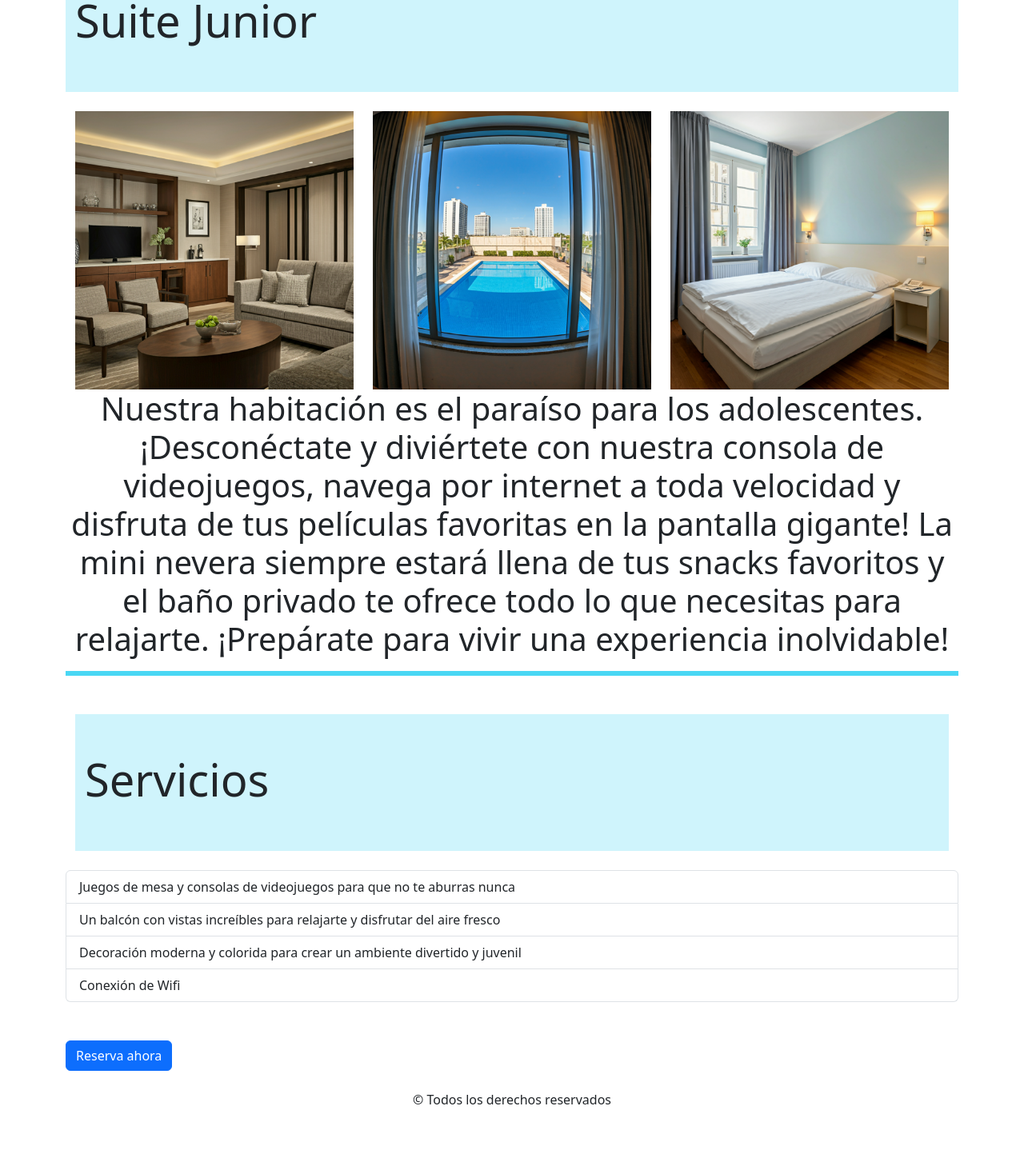
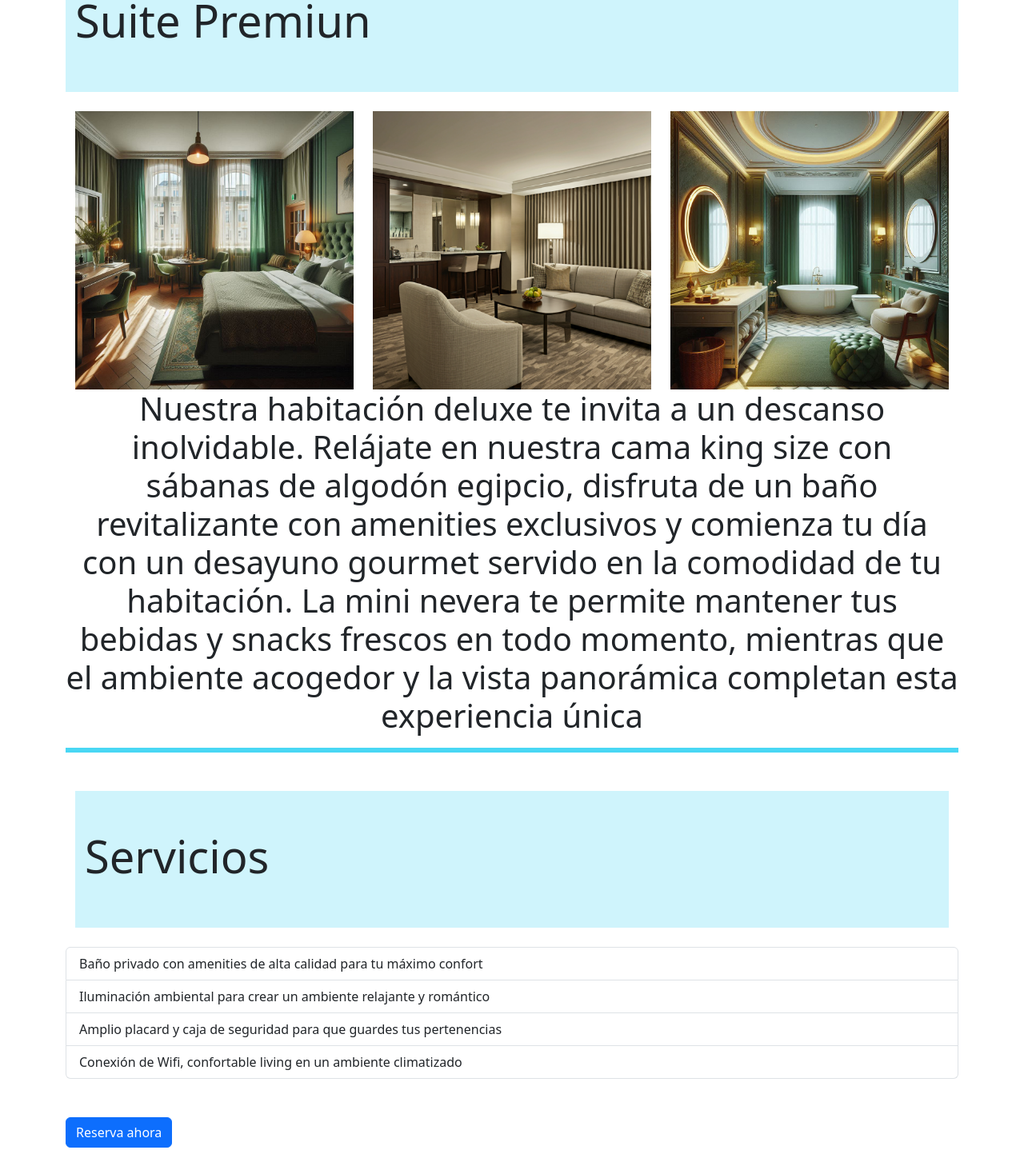
Before and after one commit to marvi2011/hotelByVicReact, a React (Vite) app: page / in a window 1280 px wide. Shown: the part 160-1623 px from the top of the page at 80% size. Before the commit the page ends 1587 px from the top, so only its background shows below. Built offline with nearby package versions, Linux system fonts and the light colour scheme.

Commit message:
listo item habitacion premiun

```diff
--- a/src/App.jsx
+++ b/src/App.jsx
@@ -6,6 +6,7 @@ import Administrador from "./pages/Administrador";
 import Habitaciones from "./pages/habitaciones/Habitaciones";
 import ItemHabitacion from "./pages/habitaciones/ItemHabitacion";
 import ItemHabiJunior from "./pages/habitaciones/ItemHabiJunior";
+import ItemHabiPremiun from './pages/habitaciones/ItemHabiPremiun'
 
 function App() {
   return (
@@ -14,7 +15,8 @@ function App() {
       {/*<Administrador></Administrador>*/}
       {/*<Index></Index>*/}
       {/*<ItemHabitacion></ItemHabitacion>*/}
-      <ItemHabiJunior></ItemHabiJunior>
+      {/*<ItemHabiJunior></ItemHabiJunior>*/}
+      <ItemHabiPremiun></ItemHabiPremiun>
       <Footer></Footer>
     </section>
   );
--- /dev/null
+++ b/src/pages/habitaciones/ItemHabiPremiun.jsx
@@ -0,0 +1,63 @@
+import Container from "react-bootstrap/Container";
+import Row from "react-bootstrap/Row";
+import Col from "react-bootstrap/Col";
+import ListGroup from "react-bootstrap/ListGroup";
+import Button from "react-bootstrap/Button";
+import starPremiun2 from "../../assets/starPremiun2.png";
+import premiun from "../../assets/premiun.jpeg";
+import bañoPremiun from "../../assets/bañoPremiun.jpeg";
+
+const ItemHabiPremiun = () => {
+  return (
+    <section className="container mainSection">
+      <div className="d-flex justify-content-between align-items-center mt-5 container-fluid bg-info-subtle text-center py-5">
+        <h1 className="display-4">Suite Premiun</h1>
+      </div>
+      <Container className="mt-4">
+        <Row>
+          <Col>
+            <img className="img-fluid" src={premiun} alt="" />
+          </Col>
+          <Col>
+            <img className="img-fluid" src={starPremiun2} alt="" />
+          </Col>
+          <Col>
+            <img className="img-fluid" src={bañoPremiun} alt="" />
+          </Col>
+        </Row>
+      </Container>
+      <p className="display-6 text-center">
+        Nuestra habitación deluxe te invita a un descanso inolvidable. Relájate
+        en nuestra cama king size con sábanas de algodón egipcio, disfruta de un
+        baño revitalizante con amenities exclusivos y comienza tu día con un
+        desayuno gourmet servido en la comodidad de tu habitación. La mini
+        nevera te permite mantener tus bebidas y snacks frescos en todo momento,
+        mientras que el ambiente acogedor y la vista panorámica completan esta
+        experiencia única
+      </p>
+      <hr className="border border-info border-3 opacity-75"></hr>
+      <Container>
+        <div className="d-flex justify-content-between align-items-center mt-5 container-fluid bg-info-subtle text-center py-5">
+          <h1 className="display-4">Servicios</h1>
+        </div>
+      </Container>
+      <ListGroup className="mt-4">
+        <ListGroup.Item>
+        Baño privado con amenities de alta calidad para tu máximo confort
+        </ListGroup.Item>
+        <ListGroup.Item>
+        Iluminación ambiental para crear un ambiente relajante y romántico
+        </ListGroup.Item>
+        <ListGroup.Item>
+        Amplio placard y caja de seguridad para que guardes tus pertenencias
+        </ListGroup.Item>
+        <ListGroup.Item>Conexión de Wifi, confortable living en un ambiente climatizado</ListGroup.Item>
+      </ListGroup>
+      <Button type="submit" className="mt-5" variant="primary">
+        Reserva ahora
+      </Button>
+    </section>
+  );
+};
+
+export default ItemHabiPremiun;
```
Also changed, not shown: src/assets/bañoPremiun.jpeg (added), src/assets/premiun.jpeg (added).
